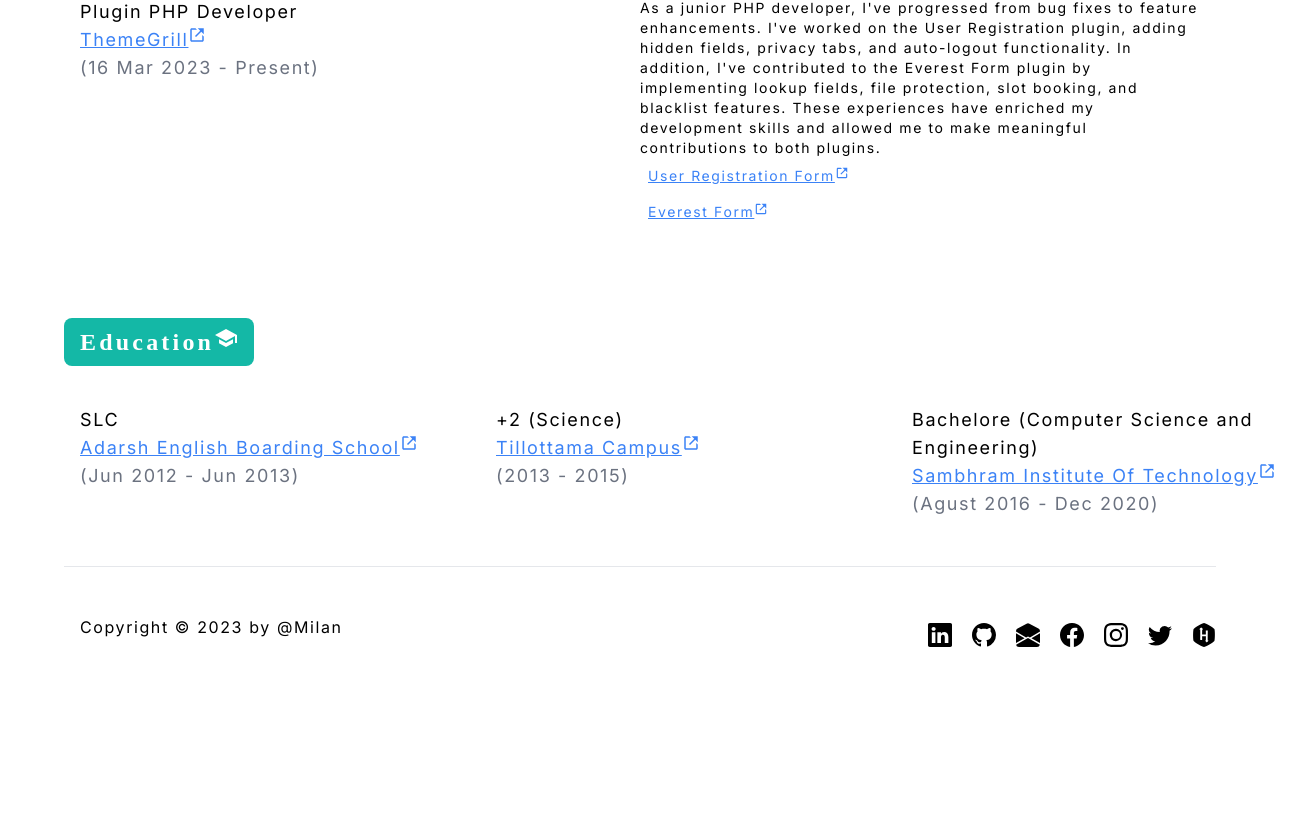
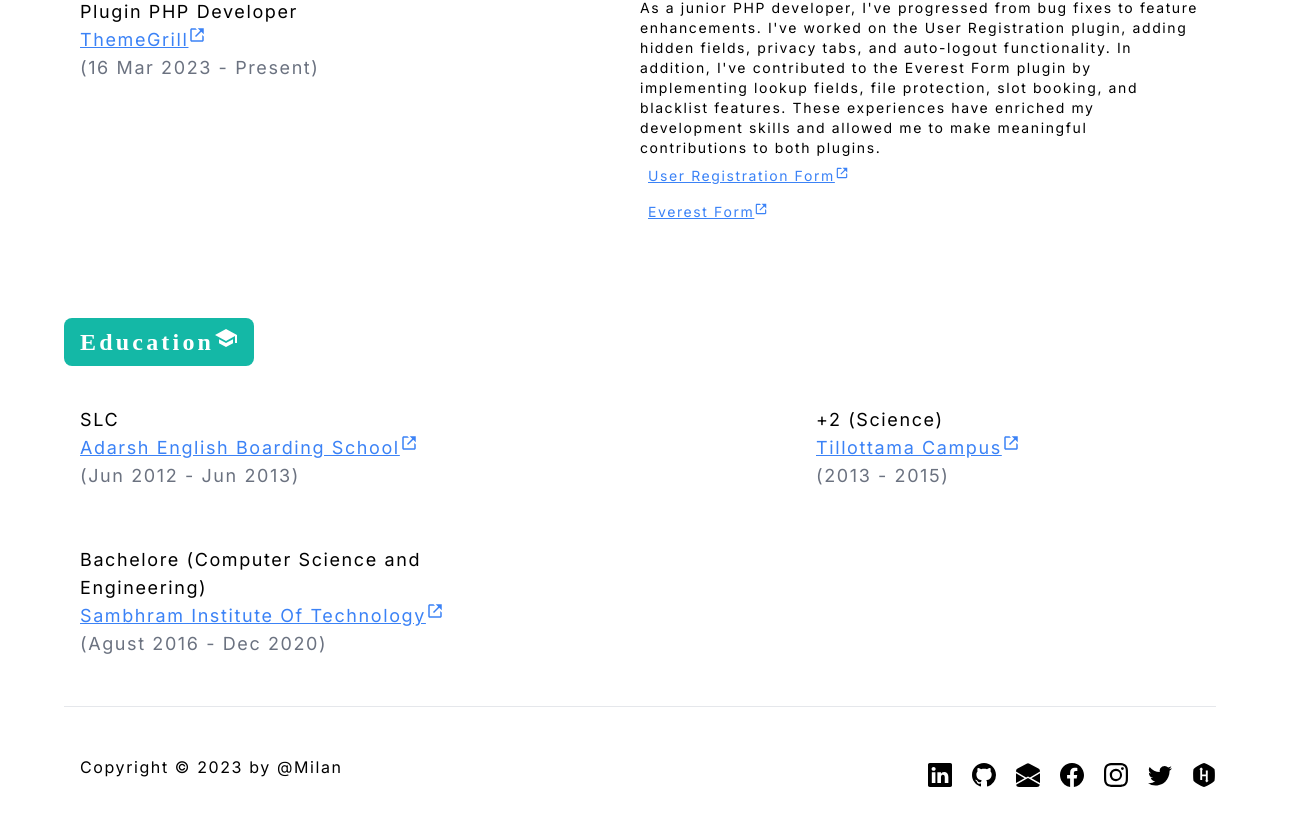
Before and after one commit to MILAN88888/nextjs-portfolio, a Next.js app: page /about in a window 1280 px wide. Shown: the part 1506-2325 px from the top of the page, 1312 px wide, since content can reach past the window. Before the commit the page ends 2185 px from the top, so only its background shows below. Built offline with nearby package versions, Linux system fonts and the light colour scheme.

Commit message:
Fixed - Resposiveness in Education section

```diff
--- a/app/about/page.tsx
+++ b/app/about/page.tsx
@@ -9,7 +9,7 @@ import { MdSchool } from "react-icons/md";
 const About = () => {
   return (
     <>
-      <div className="about-main max-w-6xl flex items-center lg:flex lg:items-center gap-y-10 text-lg mt-6">
+      <div className="max-w-6xl flex items-center lg:flex lg:items-center gap-y-10 text-lg mt-6">
         <div>
           <div className="mb-6 flex flex-wrap gap-6">
             <Image
@@ -76,7 +76,7 @@ const About = () => {
               <MdSchool />
             </span>
           </div>
-          <div className="flex  lg:flex lg:justify-between">
+          <div className="flex flex-wrap lg:flex lg:justify-between">
             <Education />
           </div>
         </div>
```
